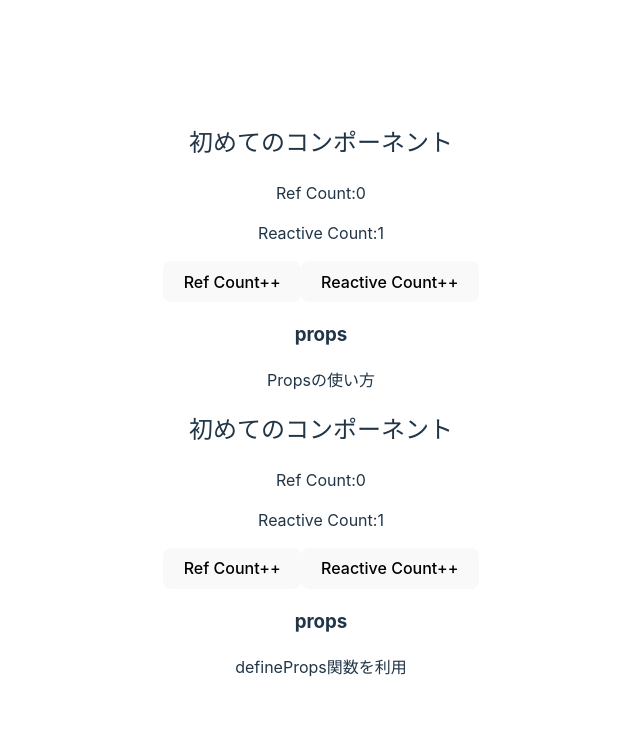
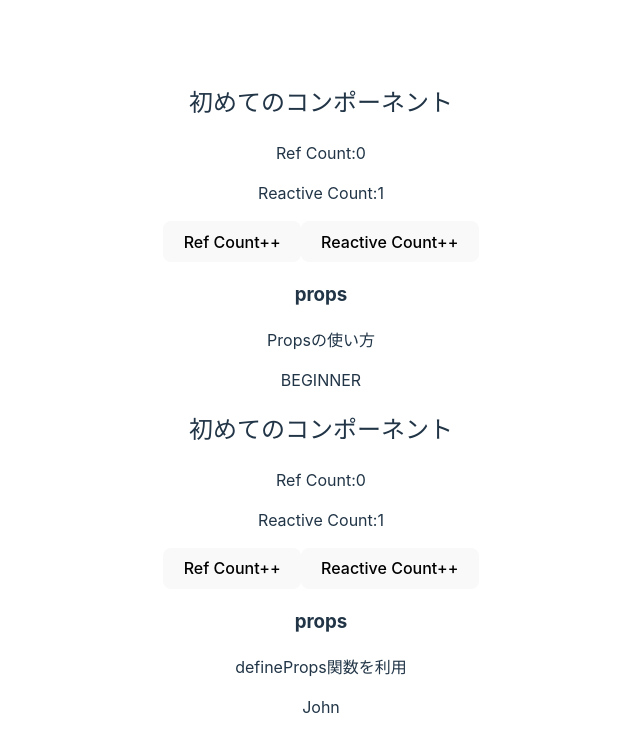
Before and after one commit to yusuke-miura7/vue-learning2, a Vue app in the folder second-vue-app/: page / in a window 1280 px wide. Shown: the top 752 px of the page, without its empty margins (319-959 px from the left). Built offline with nearby package versions, Linux system fonts and the light colour scheme.

Commit message:
複数propsの設定

```diff
--- a/second-vue-app/src/App.vue
+++ b/second-vue-app/src/App.vue
@@ -4,8 +4,8 @@ import Hello from './components/Hello.vue';
 </script>
 
 <template>
-  <Hello message="Propsの使い方" />
-  <Hello message="defineProps関数を利用" />
+  <Hello message="Propsの使い方" name="BEGINNER" />
+  <Hello message="defineProps関数を利用"/>
 </template>
 
 <style scoped></style>
--- a/second-vue-app/src/components/Hello.vue
+++ b/second-vue-app/src/components/Hello.vue
@@ -3,9 +3,11 @@ import {ref,reactive} from 'vue';
 
 // 引数の設定
 const props = defineProps({
-  message:String
-})
+  message:{type: String, required: true},
+  name:{type: String, default: 'John'},
+});
 
+// ref,reactive関数の実装
 const count = ref(0);
 const state = reactive({
     count: 1,
@@ -30,5 +32,6 @@ const addReactiveCount = () =>{
 
     <h3>props</h3>
     <p>{{ props.message }}</p>
+    <p>{{ props.name }}</p>
     </div>
 </template>
```
